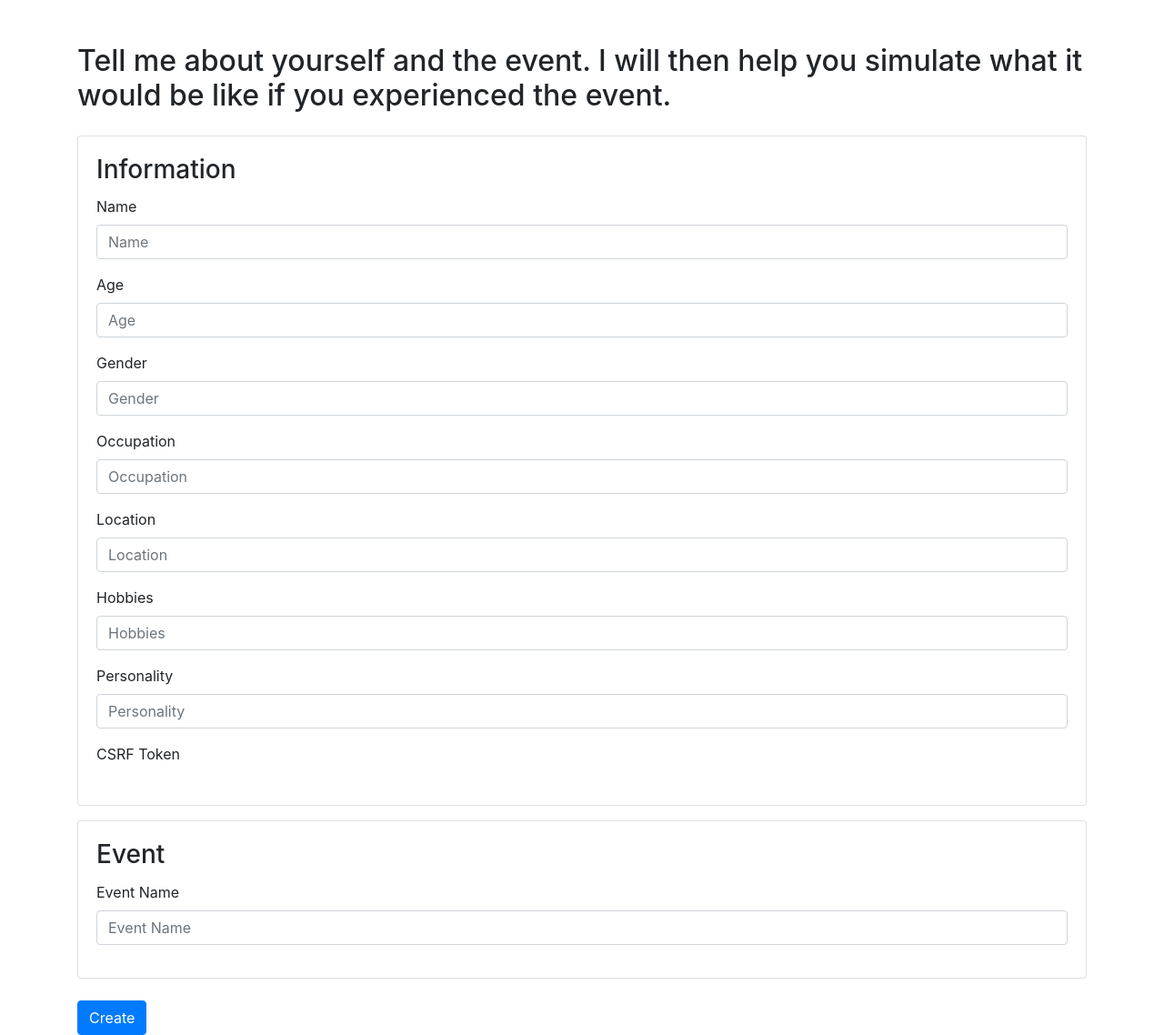
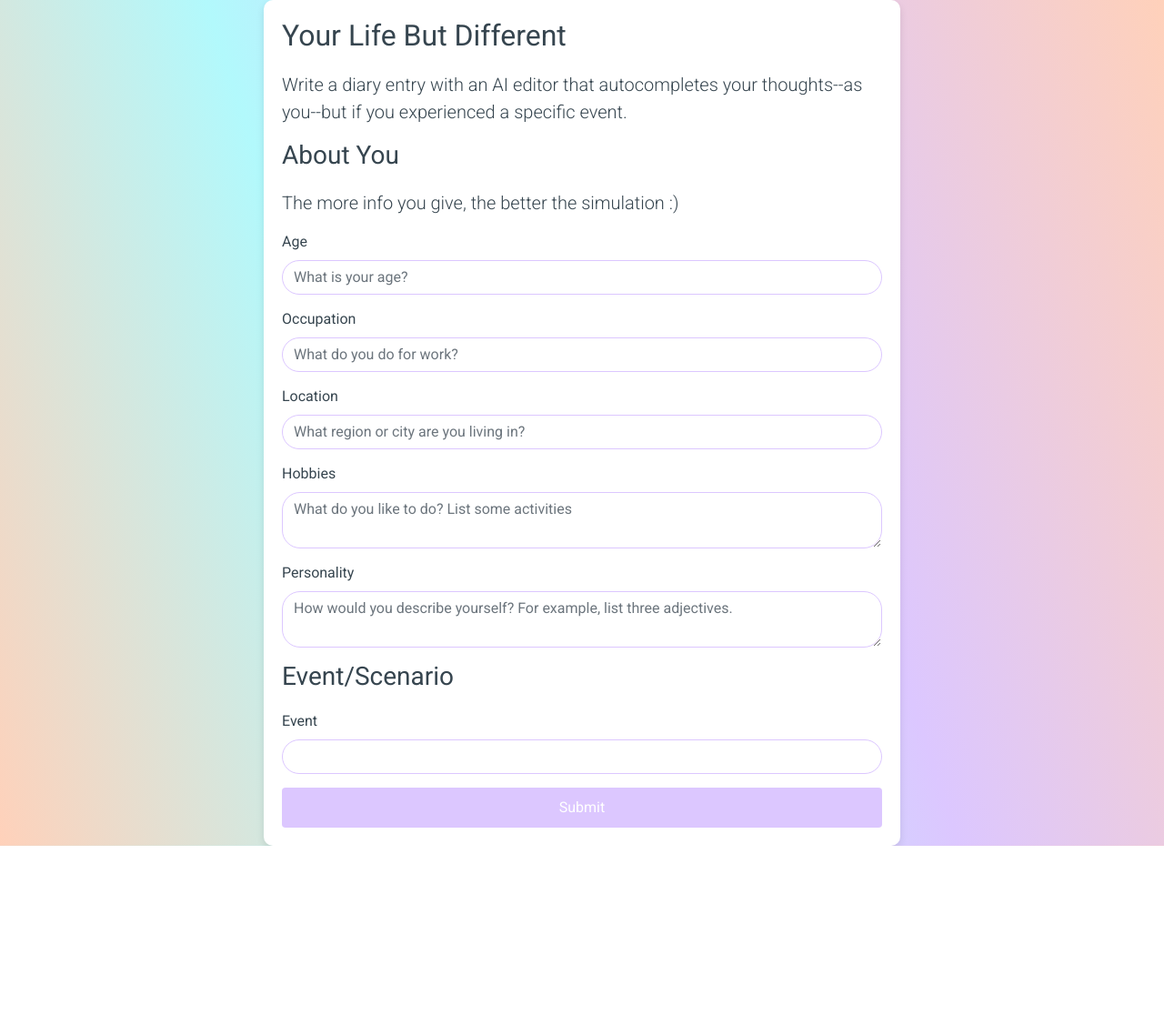
Before and after one commit to josh-ashkinaze/autocomplete, a Flask app: page /user_settings in a window 1280 px wide. Shown: the whole page at 91% size. After the commit the page ends 930 px from the top, so only its background shows below. Run offline with Flask 3, Linux system fonts and the light colour scheme; some libraries are stand-ins or nearby versions.

Commit message:
numerous fix

```diff
--- a/app.py
+++ b/app.py
@@ -24,14 +24,11 @@ app.config['SECRET_KEY'] = app_config.flask_secret_key
 
 @app.route('/')
 def initial():
-    """Redirect to character and event creation page."""
     if app_config.is_offline and app_config.is_prod:
         return render_template('offline.html'), 503  # HTTP 503 Service Unavailable
-
-    if not app_config.hardcoded:
+    if not app_config.hardcoded: # Ask user to create character and event
         return redirect(url_for('user_settings'))
-    else:
-        # Read this stuff from YAML file
+    else: # Use hardcoded character and event
         session['character_description'] = app_config.character_description
         session['event_name'] = app_config.event
         session['event_description'] = app_config.event_description
@@ -49,18 +46,13 @@ def autocomplete():
     text = normalize_spacing(request.json.get('text'))
     context, incomplete_sentence = get_context_and_incomplete_sentence(normalize_spacing(text))
     context, incomplete_sentence = normalize_spacing(context), normalize_spacing(incomplete_sentence)
-    ct = random.random()
-    print(ct)
-    print(app_config.event_relevant)
     include_event = random.random() <= app_config.event_relevant
-    print("include_event", include_event)
     completion = normalize_spacing(
         get_chat_completion(character_description=session['character_description'], event=session['event_name'],
                             event_effects=session['event_description'], include_event=include_event, model=app_config.model,
                             context=context, incomplete_sentence=incomplete_sentence,
                             temperature=random.uniform(*app_config.temperature_range),
                             max_tokens=random.randint(*app_config.token_range), top_p=app_config.top_p))
-    # Make sure LLM didn't stop mid-word
     full_word_completion = normalize_spacing(extract_complete_words(completion))
     de_duped_completion = normalize_spacing(remove_duplicated_completion(incomplete_sentence, full_word_completion))
     d = {'text': text, 'context': context, 'incomplete_sentence': incomplete_sentence, 'completion': completion,
@@ -70,7 +62,7 @@ def autocomplete():
 
 
 ############################################################
-# HANDLE CHARACTER CREATION
+# HANDLE CHARACTER AND EVENT CREATION
 ############################################################
 @app.route('/user_settings', methods=['GET', 'POST'])
 def user_settings():
@@ -80,9 +72,9 @@ def user_settings():
         if character_form.validate_on_submit() and event_form.validate_on_submit():
             flash('Character and event created successfully!', 'success')
             session['character_description'] = construct_character_description(character_form)
-            session['event_name'] = event_form.event_name.data
+            session['event_name'] = event_form.event.data
             session['event_description'] = get_dynamic_effects(session['character_description'], session['event_name'])
-            return redirect(url_for('index'))  # Redirect to the index route
+            return redirect(url_for('index'))
         else:
             flash('Please correct the errors in the form.', 'error')
     elif request.method == 'GET':
@@ -110,7 +102,7 @@ def get_dynamic_effects(character_description, event_description, attempt_no=0,
 
 
 def construct_character_description(form):
-    return f"{form.name.data}, a {form.age.data}-year-old {form.gender.data.lower()} from {form.location.data}, working as a {form.occupation.data}, with hobbies including {form.hobbies.data}. Known for being {form.personality.data}."
+    return f"I am {form.age.data} years old from {form.location.data}, working as a {form.occupation.data}. My hobbies include {form.hobbies.data}. My friends describe me as {form.personality.data}."
 
 
 ############################################################
@@ -234,7 +226,7 @@ def extract_complete_words(text):
     incomplete words depending on tokens. But in practice, it is expensive to accurately check if a word is complete,
     so a simple heuristic is used:
 
-    - If the immediate character before the last word is whitespace or punctuation, then the word is neceesarily complete.
+    - If the immediate character before the last word is whitespace or punctuation, then the word is necessarily complete.
     - If the word is not necessarily complete, then it is assumed to be incomplete.
     - Note: This means in practice we often just delete the last word of the completion.
 
@@ -245,7 +237,6 @@ def extract_complete_words(text):
     """
     if not text:
         return text
-
     words = text.split()
     if not words:
         return text
@@ -256,4 +247,6 @@ def extract_complete_words(text):
 
 
 if __name__ == '__main__':
-    app.run(host='0.0.0.0', port=app_config.port, debug=not app_config.is_prod)
+    app.run(host='0.0.0.0',
+            port=app_config.port,
+            debug=not app_config.is_prod)
--- a/forms.py
+++ b/forms.py
@@ -1,15 +1,12 @@
 from flask_wtf import FlaskForm
-from wtforms import StringField, IntegerField, SubmitField
+from wtforms import StringField, IntegerField, SubmitField, TextAreaField
 from wtforms.validators import DataRequired, Length, NumberRange
 class CharacterForm(FlaskForm):
-    name = StringField('Name', validators=[DataRequired(), Length(max=100)])
-    age = IntegerField('Age', validators=[DataRequired(), NumberRange(min=0, max=120)])
-    gender = StringField('Gender', validators=[DataRequired(), Length(max=50)])
-    occupation = StringField('Occupation', validators=[DataRequired(), Length(max=100)])
-    location = StringField('Location', validators=[DataRequired(), Length(max=100)])
-    hobbies = StringField('Hobbies', validators=[DataRequired()])
-    personality = StringField('Personality', validators=[DataRequired(), Length(max=200)])
+    age = IntegerField('Age', validators=[DataRequired(), NumberRange(min=0, max=120)], render_kw={"placeholder": "What is your age?"})
+    occupation = StringField('Occupation', validators=[DataRequired(), Length(max=100)], render_kw={"placeholder": "What do you do for work?"})
+    location = StringField('Location', validators=[DataRequired(), Length(max=100)],render_kw={"placeholder": "What region or city are you living in?"})
+    hobbies = TextAreaField('Hobbies', validators=[DataRequired()], render_kw={"placeholder": "What do you like to do? List some activities"})
+    personality = TextAreaField('Personality', validators=[DataRequired(), Length(max=200)], render_kw={"placeholder": "How would you describe yourself? For example, list three adjectives. "})
 
 class EventForm(FlaskForm):
-    event_name = StringField('Event Name', validators=[DataRequired(), Length(max=100)])
-    submit = SubmitField('Create Event')
+    event = StringField('Event', validators=[DataRequired(), Length(max=100)],render_kw={"placeholder": "What is the event that should happen? E.g.: Unchecked climate change, winning the lottery, etc."})
--- a/templates/index.html
+++ b/templates/index.html
@@ -34,12 +34,13 @@
             color: #6c757d;
             font-style: italic;
         }
+
     </style>
 </head>
 <body>
     <input type="hidden" id="debounce_time" value="{{ debounce_time }}">
     <input type="hidden" id="min_sentences" value="{{ min_sentences }}">
-    <div contenteditable="true" id="editor" class="form-control"></div>
+    <div contenteditable="true" placeholder="asd" id="editor" class="form-control"></div>
 
 <script>
     var debounce_time = parseInt(document.getElementById('debounce_time').value);
--- a/templates/user_settings.html
+++ b/templates/user_settings.html
@@ -3,53 +3,129 @@
 <head>
     <title>Character and Event Creation</title>
     <link href="https://stackpath.bootstrapcdn.com/bootstrap/4.3.1/css/bootstrap.min.css" rel="stylesheet">
+    <link href="https://fonts.googleapis.com/css?family=Roboto:300,400,700&display=swap" rel="stylesheet">
+    <style>
+        @keyframes backgroundMove {
+  0% {
+    background-position: 0% 50%;
+  }
+  50% {
+    background-position: 100% 50%;
+  }
+}
+
+body {
+  font-family: 'Roboto', sans-serif;
+  background: linear-gradient(72deg, #FFD1BA, #B2F9FC, #DCC7FF, #FFD1BA);
+  animation: backgroundMove 1s ease infinite;
+  color: #36454F;
+  margin: 0;
+  padding: 0;
+  box-sizing: border-box;
+  display: flex;
+  align-items: center;
+  justify-content: center;
+  min-height: 100vh;
+}
+
+.container {
+  background: #FFFFFF;
+  padding: 20px;
+  border-radius: 10px;
+  box-shadow: 0 4px 8px rgba(0,0,0,0.1);
+  width: 100%;
+  max-width: 700px;
+}
+
+h2, h3 {
+  text-align: left;
+  font-weight: 400;
+  margin-bottom: 20px;
+}
+
+.form-group {
+  margin-bottom: 15px;
+}
+
+.form-control {
+  border: 1px solid #DCC7FF;
+  border-radius: 20px;
+  font-size: 16px;
+  transition: border-color 0.3s ease;
+}
+
+.form-control:focus {
+  border-color: #FFD1BA;
+  box-shadow: none;
+}
+
+.btn-primary {
+  background-color: #DCC7FF;
+  border: none;
+  color: white;
+  padding: 10px 20px;
+  font-size: 16px;
+  border-radius: 4px;
+  width: 100%;
+  cursor: pointer;
+  transition: background-color 0.3s ease;
+}
+
+.btn-primary:hover {
+  background-color: #B2F9FC;
+}
+
+@media (max-width: 768px) {
+  .container {
+    padding: 15px;
+    max-width: 90%;
+  }
+
+  .form-control {
+    font-size: 14px;
+  }
+}
+
+    </style>
 </head>
 <body>
-    <div class="container mt-5">
-        <h2>Tell me about yourself and the event. I will then help you simulate what it would be like if you experienced the event.</h2>
-        <form method="post" action="{{ url_for('user_settings') }}" novalidate class="mt-4">
+    <div class="container">
+        <h2>Your Life But Different</h2>
+        <p class="lead">Write a diary entry with an AI editor that autocompletes your thoughts--as you--but if you experienced a specific event. </p>
+        <form method="post" action="{{ url_for('user_settings') }}" novalidate>
             {{ character_form.hidden_tag() }}
             {{ event_form.hidden_tag() }}
 
-            <div class="card mb-3">
-                <div class="card-body">
-                    <h3 class="card-title">Information</h3>
-                    {% for field in character_form %}
+            <h3>About You</h3>
+            <p class="lead">The more info you give, the better the simulation :)</p>
+
+            {% for field in character_form if field.name != 'csrf_token' %}
     <div class="form-group">
         {{ field.label(class="form-control-label") }}
-                            {{ field(class="form-control", placeholder=field.label.text) }}
+        {% if field.type == 'TextAreaField' %}
+            <textarea class="form-control" name="{{ field.name }}" placeholder="{{ field.render_kw.placeholder }}">{{ field._value() }}</textarea>
+        {% else %}
+            {{ field(class="form-control") }}
+        {% endif %}
         {% if field.errors %}
-                                <div class="invalid-feedback">
-                                    {% for error in field.errors %}
-                                        <span>{{ error }}</span>
-                                    {% endfor %}
-                                </div>
+            <span class="text-danger">{{ field.errors|first }}</span>
         {% endif %}
     </div>
 {% endfor %}
-                </div>
-            </div>
 
-            <div class="card mb-4">
-                <div class="card-body">
-                    <h3 class="card-title">Event</h3>
+            <h3>Event/Scenario</h3>
+            {% for field in event_form if field.name != 'csrf_token' %}
                 <div class="form-group">
-                        {{ event_form.event_name.label(class="form-control-label") }}
-                        {{ event_form.event_name(class="form-control", placeholder=event_form.event_name.label.text) }}
-                        {% if event_form.event_name.errors %}
-                            <div class="invalid-feedback">
-                                {% for error in event_form.event_name.errors %}
-                                    <span>{{ error }}</span>
-                                {% endfor %}
-                            </div>
+                    {{ field.label(class="form-control-label") }}
+                    {{ field(class="form-control", placeholder=field.description) }}
+                    {% if field.errors %}
+                        <span class="text-danger">{{ field.errors|first }}</span>
                     {% endif %}
                 </div>
-                </div>
-            </div>
+            {% endfor %}
 
-            <button type="submit" class="btn btn-primary">Create</button>
+            <button type="submit" class="btn btn-primary">Submit</button>
         </form>
     </div>
-    <script src="https://stackpath.bootstrapcdn.com/bootstrap/4.3.1/js/bootstrap.bundle.min.js"></script>
 </body>
 </html>
```
Also changed, not shown: config.py (+14 -7 lines), config.yaml (+8 -8 lines). Lines whose indentation alone changed are shown as unchanged.
